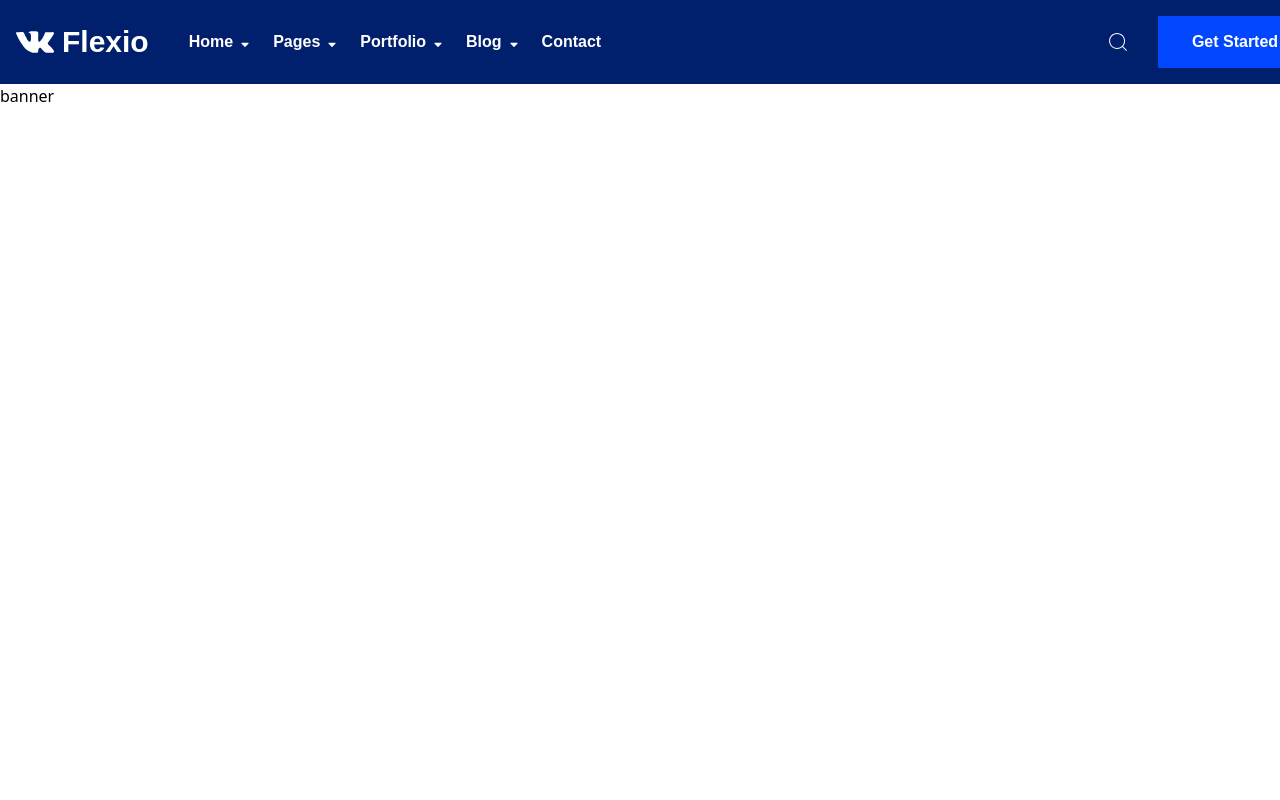
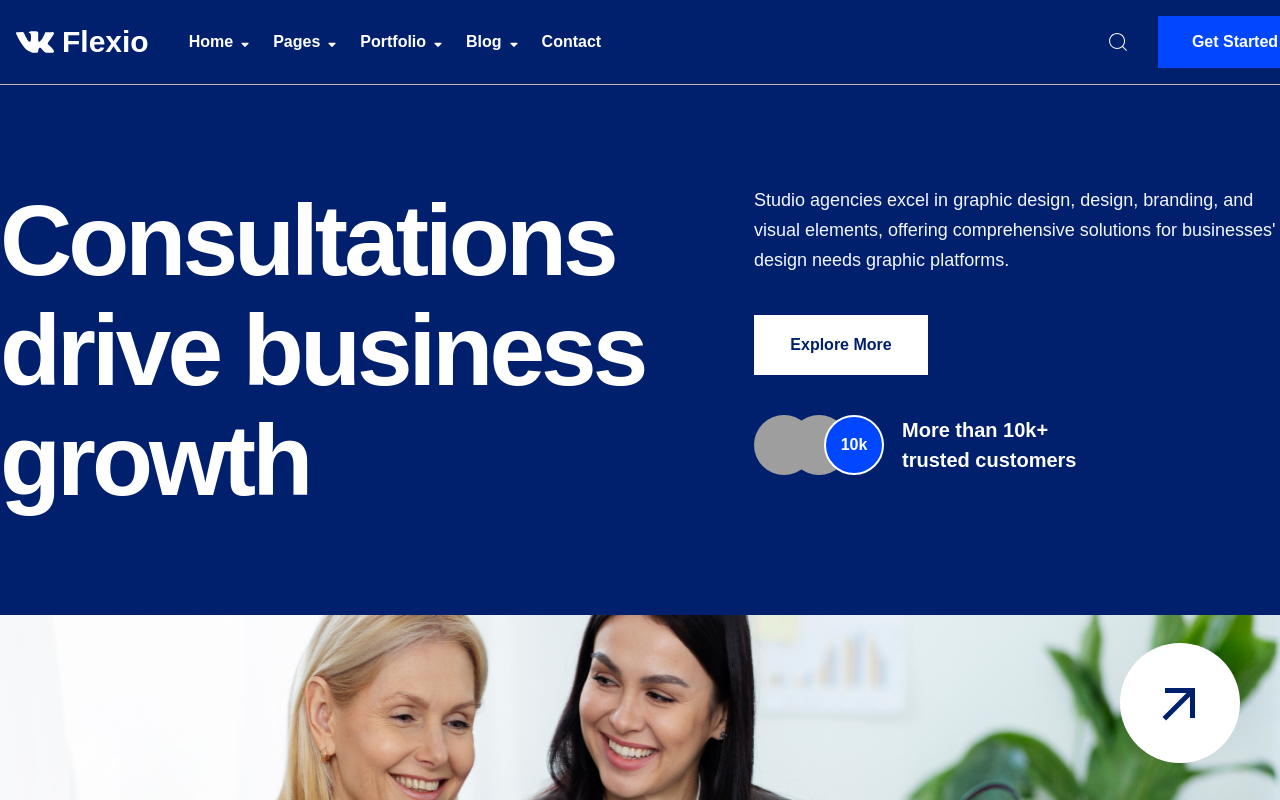
Before and after one commit to HunterMahmud/Softronixs-task, a React (Vite) app: page / in a window 1280 px wide. Shown: the top 800 px of the page. Built offline with nearby package versions, Linux system fonts and the light colour scheme; grey boxes are pictures that could not be loaded.

Commit message:
design: banner image and text done

```diff
--- a/src/components/Banner.jsx
+++ b/src/components/Banner.jsx
@@ -1,10 +1,64 @@
 import React from 'react';
+import { MdArrowOutward } from "react-icons/md";
 
 const Banner = () => {
     return (
-        <div >
-     banner
-    </div>
+        <div>
+            <div className='font-grotesk bg-[#00206d] py-[100px] flex items-center justify-center'>
+                <div className='custom-container flex justify-between h-[330px] '>
+                    <div>
+                        <span className="flex w-[660px] h-[330px] justify-start items-start font text-[100px] font-bold leading-[110px] text-white tracking-[-4px]  text-left z-[35]">
+                            Consultations drive business growth
+                        </span>
+                    </div>
+                    <div className='flex flex-col gap-10'>
+                        <span className="flex w-[526px] h-[90px] justify-start items-start text-[18px] font-normal leading-[30px] text-[#f2f6ff] ">
+                            Studio agencies excel in graphic design, design, branding, and visual
+                            elements, offering comprehensive solutions for businesses' design
+                            needs graphic platforms.
+                        </span>
+                        <div className='flex w-[174px] h-[60px] pt-[22px] pr-[36px] pb-[22px] pl-[36px] gap-[10px] justify-center items-center flex-nowrap bg-white '>
+                            <span className="h-[16px] shrink-0 basis-auto  text-[16px] font-bold leading-[16px] text-[#00206d] relative text-left whitespace-nowrap z-[41]">
+                                Explore More
+                            </span>
+                        </div>
+                        <div className='flex w-[328px] h-[60px] gap-[16px] items-center flex-nowrap  z-[42]'>
+
+                            <div className='flex w-[132px] gap-[-24px] items-center shrink-0 flex-nowrap relative z-[43]'>
+                                <div className='w-[60px] h-[60px] shrink-0 relative z-[44]'>
+                                    <div className='w-full h-full bg-[url(../team-01.jpg)]  bg-no-repeat rounded-full absolute top-0 left-0 z-[45]' />
+                                </div>
+                                <div className='w-[60px] h-[60px] shrink-0 relative z-[46] ml-[-25px]'>
+                                    <div className='w-full h-full bg-[url(./team-03.svg)]  bg-no-repeat rounded-full absolute top-0 left-0 z-[47]' />
+                                </div>
+                                <div className='w-[60px] h-[60px] shrink-0 relative z-[48] ml-[-25px]'>
+
+                                    <div className='w-full h-full font-bold border-2 border-white flex justify-center items-center bg-[#0147FF] text-white rounded-full absolute top-0 left-0 z-[49]' > 10k </div>
+                                </div>
+                            </div>
+                            <span className="flex w-[180px] h-[60px] justify-start items-start shrink-0 text-[20px] font-bold leading-[30px] text-[#fefefe] relative text-left overflow-hidden z-[51]">
+                                More than 10k+
+                                <br />
+                                trusted customers
+                            </span>
+                        </div>
+
+
+
+                    </div>
+                </div>
+            </div>
+            <div className='bg-[#00206d] pb-[90px] flex items-end justify-end'>
+                <div className='h-[800px] relative'>
+                    <img src="/banner1.jpg" alt="banner" className='w-[1420px] h-full ' />
+                    <div className='absolute right-10 top-7 w-[120px] h-[120px] bg-white flex items-center justify-center rounded-full'>
+                        <button className='h-[60px] w-[60px]'>
+                            <MdArrowOutward className='font-bold w-full h-full text-[#00206D] text-3xl' />
+                        </button>
+                    </div>
+                </div>
+            </div>
+        </div>
     );
 };
 
--- a/src/components/Navbar.jsx
+++ b/src/components/Navbar.jsx
@@ -4,7 +4,7 @@ import { FaSortDown } from "react-icons/fa";
 
 function Navbar() {
     return (
-        <nav className="bg-[#00206D] text-white p-4 font-space-grotesk">
+        <nav className="bg-[#00206D] text-white p-4 font-grotesk">
             <div className="custom-container mx-auto flex items-center justify-between">
                 <div className='flex items-center justify-between'>
                     {/* Logo */}
@@ -26,7 +26,7 @@ function Navbar() {
                     </div>
 
                     {/* Menu Items */}
-                    <div className="ml-10 font-bold hidden md:flex space-x-6 font-space-grotesk">
+                    <div className="ml-10 font-bold hidden md:flex space-x-6 font-grotesk">
                         <a href="#" className="flex  justify-center items-center hover:text-blue-300">Home <FaSortDown className='pl-2 text-[16px]'/></a>
                         <a href="#" className="flex  justify-center items-center hover:text-blue-300">Pages<FaSortDown className='pl-2 text-[16px]'/></a>
                         <a href="#" className="flex  justify-center items-center hover:text-blue-300">Portfolio<FaSortDown className='pl-2 text-[16px]'/></a>
--- a/src/pages/Home.jsx
+++ b/src/pages/Home.jsx
@@ -4,10 +4,9 @@ import Navbar from '../components/Navbar';
 
 const Home = () => {
     return (
-        <div>
+        <div className='max-w-[1600px] mx-auto'>
             <Navbar />
-            <div>
-                <span className='h-3 w-full bg-red-500'></span>
+            <div className='h-[1px] bg-[#1716164d] w-full'>
             </div>
             <Banner/>
         </div>
--- a/tailwind.config.js
+++ b/tailwind.config.js
@@ -1,4 +1,5 @@
 /** @type {import('tailwindcss').Config} */
+
 export default {
   content: [
     "./index.html",
@@ -7,7 +8,7 @@ export default {
   theme: {
     extend: {
       fontFamily: {
-        'space-grotesk': ['"Space Grotesk"', 'sans-serif'], // Define the custom font family
+        'grotesk': ['"Space Grotesk"', 'sans-serif'], // Define the custom font family
       },
     },
   },
```
Also changed, not shown: public/team-01.jpg (added), public/team-03.svg (added).
